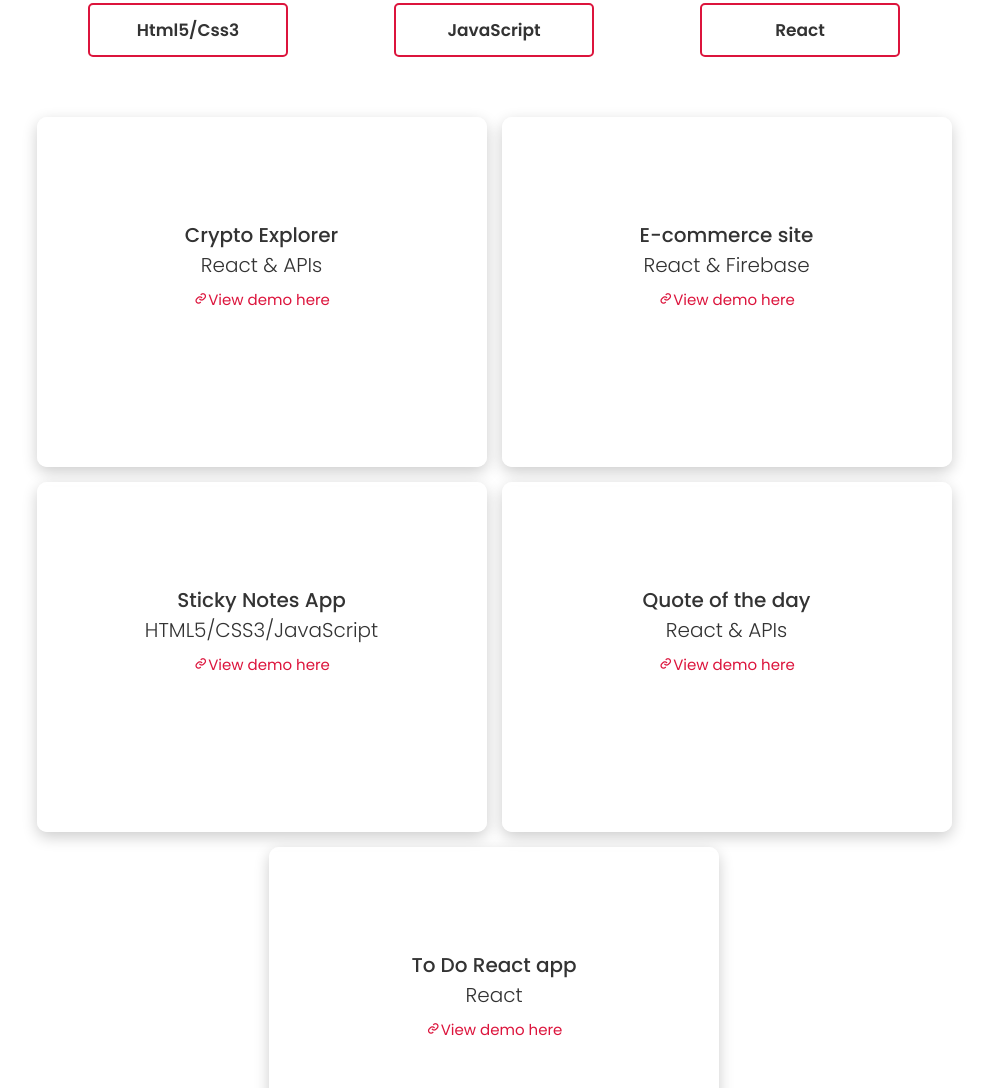
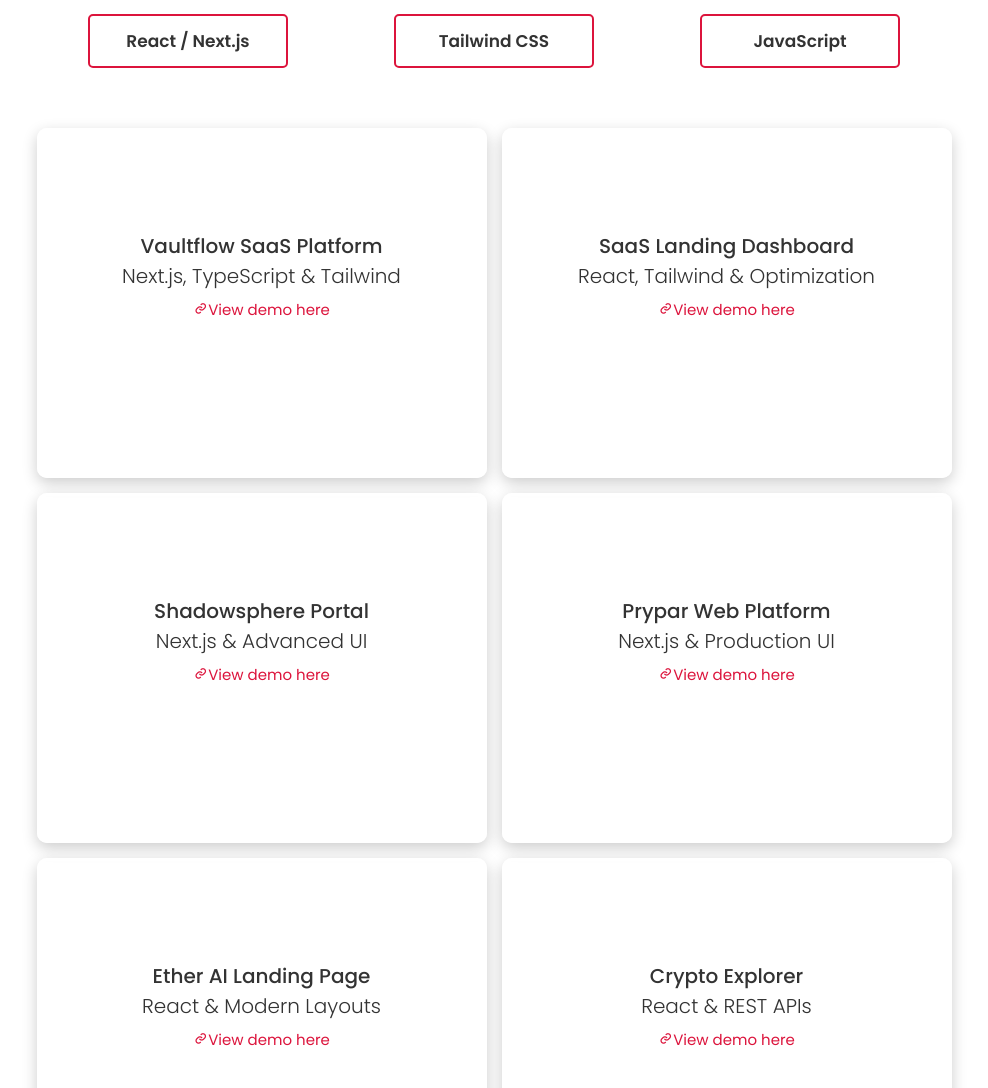
Before and after one commit to 9ightshade/dev_portfolio, a plain HTML site: page index.html in a window 1280 px wide. Shown: the part 2482-3570 px from the top of the page, without its empty margins (146-1134 px from the left). Drawn offline with nearby package versions, Linux system fonts and the light colour scheme.

Commit message:
update on projects

```diff
--- a/index.html
+++ b/index.html
@@ -39,7 +39,6 @@
                 <li><a href="#portfolio">portfolio</a></li>
                 <li><a href="#contact">contact me</a></li>
             </ul>
-            </ul>
         </nav>
     </header>
 
@@ -69,15 +68,9 @@
         <div class="image" data-aos="fade-right"> <img src="images/03.jpg" alt="" width="100%"> </div>
         <div class="content">
             <h3>About</h3>
-            <p data-aos="fade-left" data-aos-duration="1500" data-aos-delay="500">My name is Aniekeme and I'm a web
-                developer. </p>
-            <p data-aos="fade-left" data-aos-duration="1500" data-aos-delay="1000">I'm a highly motivated person with a passion for the development Front-End. I enjoy
-                bringing static designs to life by creating dynamic, lively and responsive renders that I am proud of.<a
-                    href="https://github.com/9ightshade">Github</a> profile. And I'm currently improving my skills in
-                MERN
-                stack.</p>
-            <p data-aos="fade-left" data-aos-duration="1500" data-aos-delay="1500">I design and develop experience that
-                make people's lives simple.</p>
+            <p data-aos="fade-left" data-aos-duration="1500" data-aos-delay="500">My name is Aniekeme and I'm a Frontend Engineer. </p>
+            <p data-aos="fade-left" data-aos-duration="1500" data-aos-delay="1000">I am highly motivated with a passion for frontend architecture and design translation. I enjoy bringing static designs to life by creating dynamic, performant, and completely responsive web interfaces that optimize user conversion. You can view my complete codebase architecture on my <a href="https://github.com/9ightshade">GitHub</a> profile.</p>
+            <p data-aos="fade-left" data-aos-duration="1500" data-aos-delay="1500">I design and develop production-grade experiences that make digital interactions seamless and high-performing.</p>
             <div class="about-items">
                 <div class="item" data-aos="fade-left" data-aos-duration="3000" data-aos-delay="1750">
                     <h4 class="number">2 +</h4>
@@ -97,12 +90,10 @@
             <div class="card">
                 <div class="box">
                     <i class='bx bx-code-alt'></i>
-                    <div class="text">Web Development</div>
-                    <p class="par-card">HTML5 | CSS3 | Styled Components | Tailwind | JavaScript | Git | GitHub | React | Rust | Python |
-                        Redux | REST API | Node.js | StoryBook | Web3.js | Bootstrap |  </p>
+                    <div class="text">Technical Stack</div>
+                    <p class="par-card">HTML5 | CSS3 | JavaScript (ES6+) | TypeScript | React | Next.js | Tailwind CSS | Framer Motion | Zustand | Redux Toolkit | Sanity Headless CMS | Git & GitHub</p>
                 </div>
             </div>
-        </div>
         </div>
     </section>
 
@@ -110,94 +101,118 @@
 
     <!-- portfolio section start -->
 
-
     <section class="container" id="portfolio">
         <div class="name">
             <h3 class="heading"> Portfolio</h3>
         </div>
 
         <div id="myBtnContainer">
-            <div class="category-title" id="html"> Html5/Css3</div>
-            <div class="category-title" id="js"> JavaScript</div>
-            <div class="category-title" id="react"> React</div>
-            <!-- <div class="category-title active" id="all"> Show all</div> -->
-
+            <div class="category-title" id="react">React / Next.js</div>
+            <div class="category-title" id="tailwind">Tailwind CSS</div>
+            <div class="category-title" id="js">JavaScript</div>
         </div>
 
         <div class="image-container">
 
-
-
-   <div class="projects_card html all">
+            <!-- Project 1: Vaultflow -->
+            <div class="projects_card react tailwind all">
                 <div class="image">
                     <div class="projects__modal">
                         <div>
-                            <p class="projects__subtitle">Crypto Explorer</p>
-                            <h4 class="projects__title">React & APIs</h4>
-                            <div class="link"> <a href="https://crypto-explorer-tau.vercel.app/" class="button__small"> <i
-                                        class='bx bx-link'></i>View demo here </a> </div>
+                            <p class="projects__subtitle">Vaultflow SaaS Platform</p>
+                            <h4 class="projects__title">Next.js, TypeScript & Tailwind</h4>
+                            <div class="link"> <a href="https://vaultflow-beta.vercel.app/" target="_blank" class="button__small"> <i
+                                        class='bx bx-link'></i>View demo here</a> </div>
                         </div>
                     </div>
                 </div>
             </div>
 
-
-
-
-
-
-            <div class="projects_card html all">
+            <!-- Project 2: SaaS Landing Dashboard -->
+            <div class="projects_card react tailwind all">
                 <div class="image">
                     <div class="projects__modal">
                         <div>
-                            <p class="projects__subtitle">E-commerce site</p>
-                            <h4 class="projects__title">React & Firebase</h4>
-                            <div class="link"> <a href="https://luminae-ecommerce-netisens.vercel.app/" class="button__small"> <i
-                                        class='bx bx-link'></i>View demo here </a> </div>
+                            <p class="projects__subtitle">SaaS Landing Dashboard</p>
+                            <h4 class="projects__title">React, Tailwind & Optimization</h4>
+                            <div class="link"> <a href="https://saas-landing-page-zeta-ten.vercel.app/" target="_blank" class="button__small"> <i
+                                        class='bx bx-link'></i>View demo here</a> </div>
                         </div>
                     </div>
                 </div>
             </div>
 
-            <div class="projects_card js all">
+            <!-- Project 3: Shadowsphere -->
+            <div class="projects_card react tailwind all">
                 <div class="image">
                     <div class="projects__modal">
                         <div>
-                            <p class="projects__subtitle">Sticky Notes App</p>
-                            <h4 class="projects__title">HTML5/CSS3/JavaScript</h4>
-                            <div class="link"> <a href="https://sticky-notes-app-phi.vercel.app/"  target="_blank" class="button__small"> <i
-                                        class='bx bx-link'></i>View demo here </a> </div>
+                            <p class="projects__subtitle">Shadowsphere Portal</p>
+                            <h4 class="projects__title">Next.js & Advanced UI</h4>
+                            <div class="link"> <a href="https://shadowsphere.vercel.app/" target="_blank" class="button__small"> <i
+                                        class='bx bx-link'></i>View demo here</a> </div>
                         </div>
                     </div>
                 </div>
             </div>
 
-            <div class="projects_card js all">
+            <!-- Project 4: Prypar Portal -->
+            <div class="projects_card react tailwind all">
                 <div class="image">
                     <div class="projects__modal">
                         <div>
-                            <p class="projects__subtitle">Quote of the day</p>
-                            <h4 class="projects__title">React & APIs</h4>
-                            <div class="link"> <a href="https://advice-generator-nine-iota.vercel.app/" class="button__small"> <i
-                                        class='bx bx-link'></i>View demo here </a> </div>
+                            <p class="projects__subtitle">Prypar Web Platform</p>
+                            <h4 class="projects__title">Next.js & Production UI</h4>
+                            <div class="link"> <a href="https://prypar.vercel.app/" target="_blank" class="button__small"> <i
+                                        class='bx bx-link'></i>View demo here</a> </div>
                         </div>
                     </div>
                 </div>
             </div>
 
-            <div class="projects_card react all">
+            <!-- Project 5: Ether AI -->
+            <div class="projects_card react tailwind all">
                 <div class="image">
                     <div class="projects__modal">
                         <div>
-                            <p class="projects__subtitle">To Do React app</p>
-                            <h4 class="projects__title">React</h4>
-                            <div class="link"> <a href="https://react-todo-app-liard-pi.vercel.app/" class="button__small"> <i
-                                        class='bx bx-link'></i>View demo here </a> </div>
+                            <p class="projects__subtitle">Ether AI Landing Page</p>
+                            <h4 class="projects__title">React & Modern Layouts</h4>
+                            <div class="link"> <a href="https://ether-ai-rouge.vercel.app/" target="_blank" class="button__small"> <i
+                                        class='bx bx-link'></i>View demo here</a> </div>
                         </div>
                     </div>
                 </div>
             </div>
 
+            <!-- Project 6: Crypto Explorer -->
+            <div class="projects_card react all">
+                <div class="image">
+                    <div class="projects__modal">
+                        <div>
+                            <p class="projects__subtitle">Crypto Explorer</p>
+                            <h4 class="projects__title">React & REST APIs</h4>
+                            <div class="link"> <a href="https://crypto-explorer-tau.vercel.app/" target="_blank" class="button__small"> <i
+                                        class='bx bx-link'></i>View demo here</a> </div>
+                        </div>
+                    </div>
+                </div>
+            </div>
+
+            <!-- Project 7: Sticky Notes App -->
+            <!-- <div class="projects_card js all">
+                <div class="image">
+                    <div class="projects__modal">
+                        <div>
+                            <p class="projects__subtitle">Sticky Notes App</p>
+                            <h4 class="projects__title">HTML5, CSS3 & JavaScript</h4>
+                            <div class="link"> <a href="https://sticky-notes-app-phi.vercel.app/" target="_blank" class="button__small"> <i
+                                        class='bx bx-link'></i>View demo here</a> </div>
+                        </div>
+                    </div>
+                </div>
+            </div> -->
+
+        </div>
     </section>
 
     <!-- portfolio section ends -->
@@ -214,7 +229,7 @@
                     alt=""> </div>
             <form action="https://formspree.io/f/xleqobjl" method="POST"> <input type="text" placeholder="your name"
                     class="box" name="name"> <input type="email" placeholder="your email" class="box" name="email">
-                <input type="number" placeholder="your number" class="box"> <textarea name="" id="" cols="30" rows="10"
+                <input type="number" placeholder="your number" class="box"> <textarea id="" cols="30" rows="10"
                     class="box address" placeholder="your comments" name="message"></textarea> <button type="submit"
                     value="submit" class="btn">Send</button>
             </form>
@@ -225,19 +240,17 @@
 
     <!-- footer section starts  -->
 
-    <div class="footer" id="contact">
+    <div class="footer">
         <div class="box-container">
             <div class="box">
-                <h3>Aniekeme Francis web developer</h3>
+                <h3>Aniekeme Francis — Frontend Engineer</h3>
                 <p>"There are two ways to write error-free programs; only the third works." ― Grace Hopper</p> <br>
                 <div class="fb">
-                     <!-- <a href="https://www.linkedin.com/in/aniekemefrancis/"><i
-                            class='bx bxl-linkedin-square'></i></a> -->
-                             <a
-                        href="https://github.com/9ightshade"><i class='bx bxl-github'></i></a> </div>
+                     <a href="https://github.com/9ightshade"><i class='bx bxl-github'></i></a>
+                </div>
             </div>
         </div>
-        <p class="credit">created by Aniekeme Francis 2023 all rights reserved. </p>
+        <p class="credit">created by Aniekeme Francis 2023 all rights reserved.</p>
     </div>
 
     <!-- footer section ends -->
```
